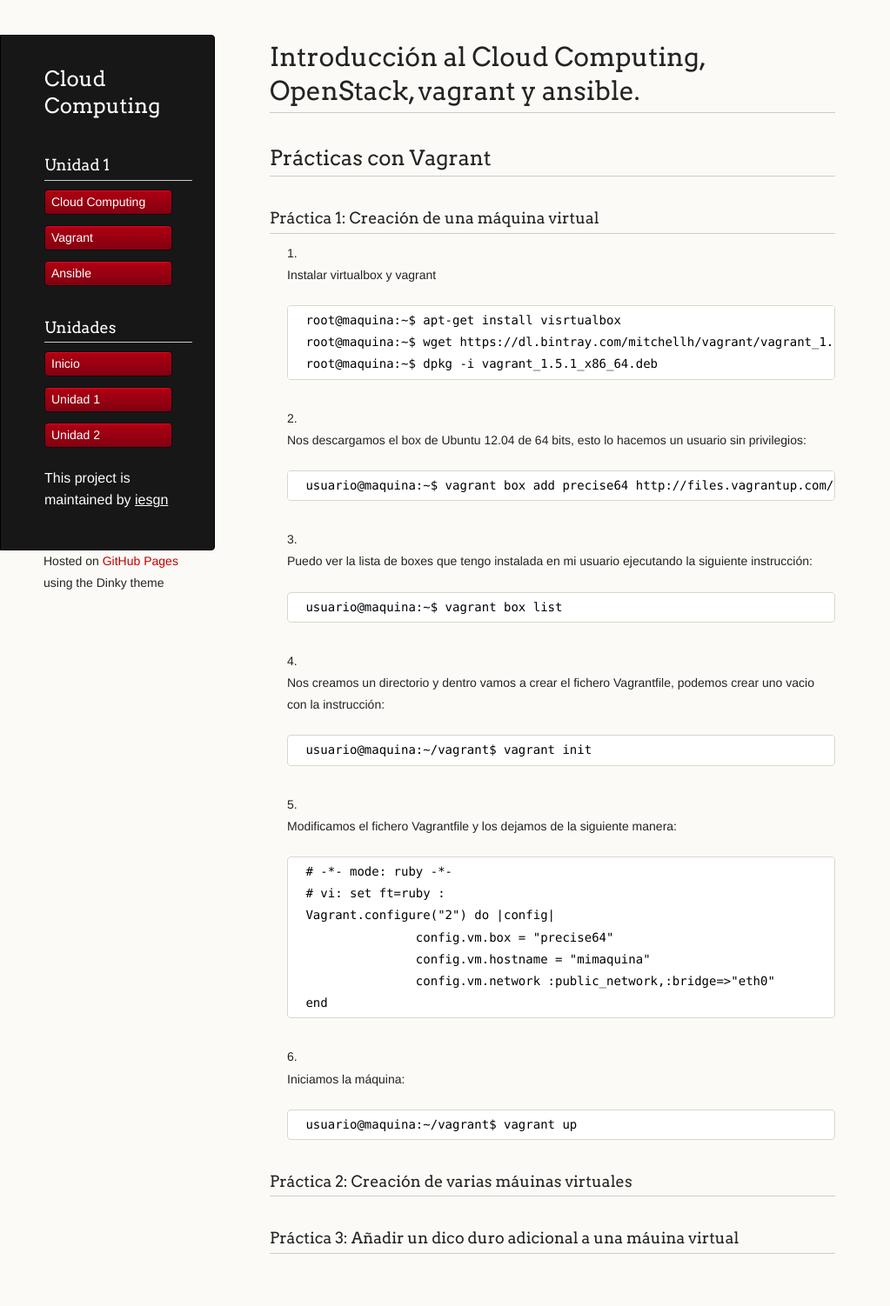
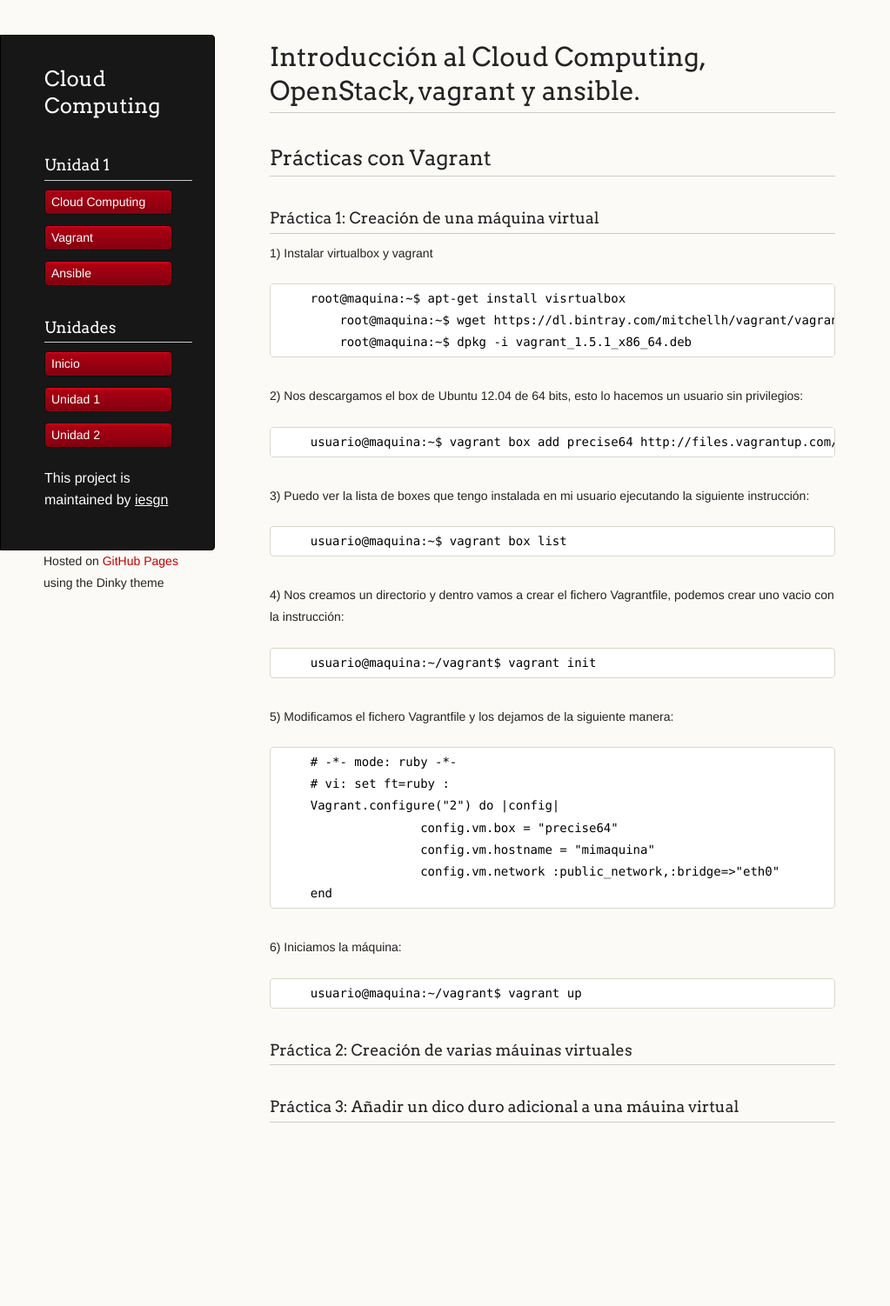
Before and after one commit to iesgn/cloud, a Jekyll site: the page built from curso/u1/practica_vagrant.md, in a window 1280 px wide. Shown: the whole page at 87% size, without its empty margins (0-1023 px from the left). Built offline with Jekyll 4.4.1, drawn with Linux system fonts in a browser that asks for light colours; after the commit the page ends 1351 px from its top, so only the background shows below that.

Commit message:
Práctica vagrant

```diff
--- a/curso/u1/practica_vagrant.md
+++ b/curso/u1/practica_vagrant.md
@@ -9,25 +9,25 @@ menu:
 
 ###Práctica 1: Creación de una máquina virtual
 
-1. Instalar virtualbox y vagrant
+1) Instalar virtualbox y vagrant
 
         root@maquina:~$ apt-get install visrtualbox
 		root@maquina:~$ wget https://dl.bintray.com/mitchellh/vagrant/vagrant_1.5.1_x86_64.deb
 		root@maquina:~$ dpkg -i vagrant_1.5.1_x86_64.deb
 
-2. Nos descargamos el box de Ubuntu 12.04 de 64 bits, esto lo hacemos un usuario sin privilegios:
+2) Nos descargamos el box de Ubuntu 12.04 de 64 bits, esto lo hacemos un usuario sin privilegios:
 
         usuario@maquina:~$ vagrant box add precise64 http://files.vagrantup.com/precise64.box
 
-3. Puedo ver la lista de boxes que tengo instalada en mi usuario ejecutando la siguiente instrucción:
+3) Puedo ver la lista de boxes que tengo instalada en mi usuario ejecutando la siguiente instrucción:
 
         usuario@maquina:~$ vagrant box list
 
-4. Nos creamos un directorio y dentro vamos a crear el fichero Vagrantfile, podemos crear uno vacio con la instrucción:
+4) Nos creamos un directorio y dentro vamos a crear el fichero Vagrantfile, podemos crear uno vacio con la instrucción:
 
         usuario@maquina:~/vagrant$ vagrant init
 
-5. Modificamos el fichero Vagrantfile y los dejamos de la siguiente manera:
+5) Modificamos el fichero Vagrantfile y los dejamos de la siguiente manera:
 
         # -*- mode: ruby -*-
         # vi: set ft=ruby :
@@ -37,7 +37,7 @@ menu:
                        config.vm.network :public_network,:bridge=>"eth0"
         end
 
-6. Iniciamos la máquina:
+6) Iniciamos la máquina:
 
         usuario@maquina:~/vagrant$ vagrant up
 
```
